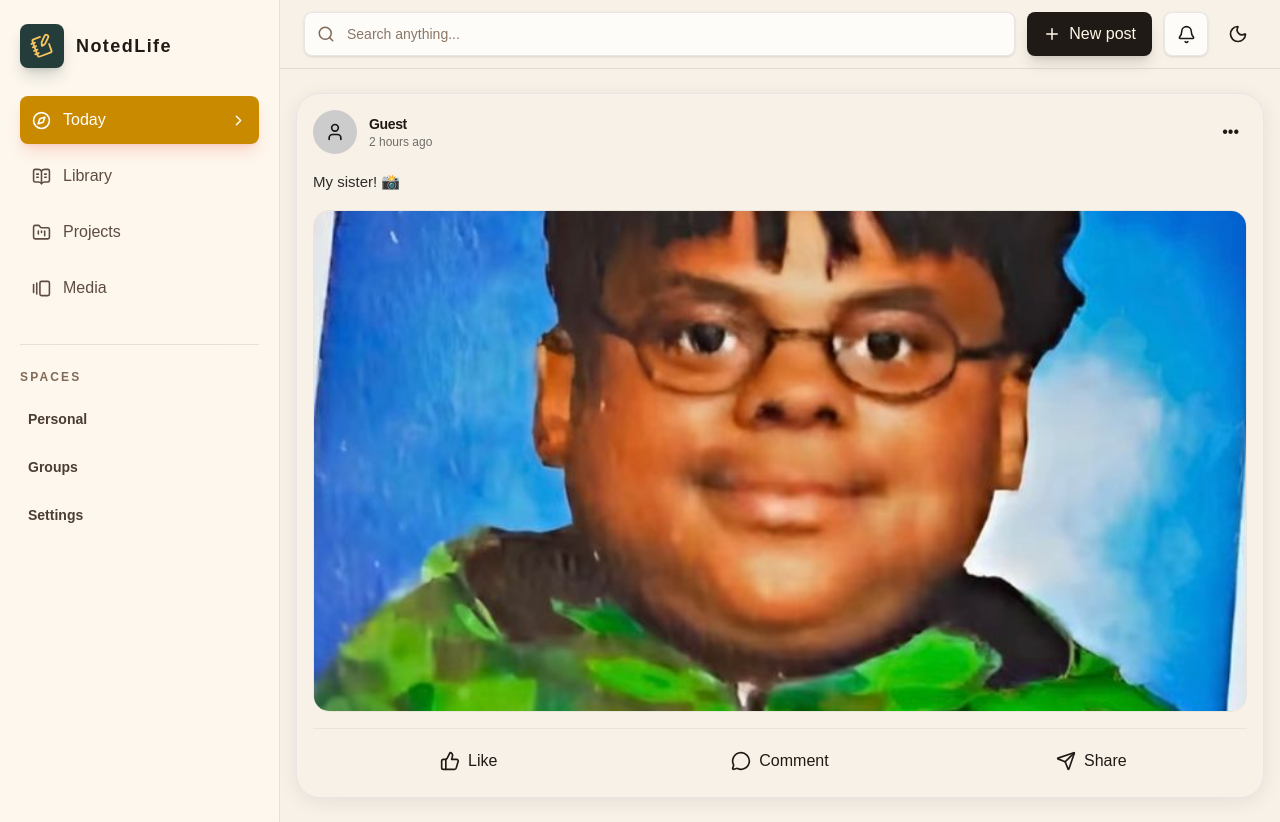
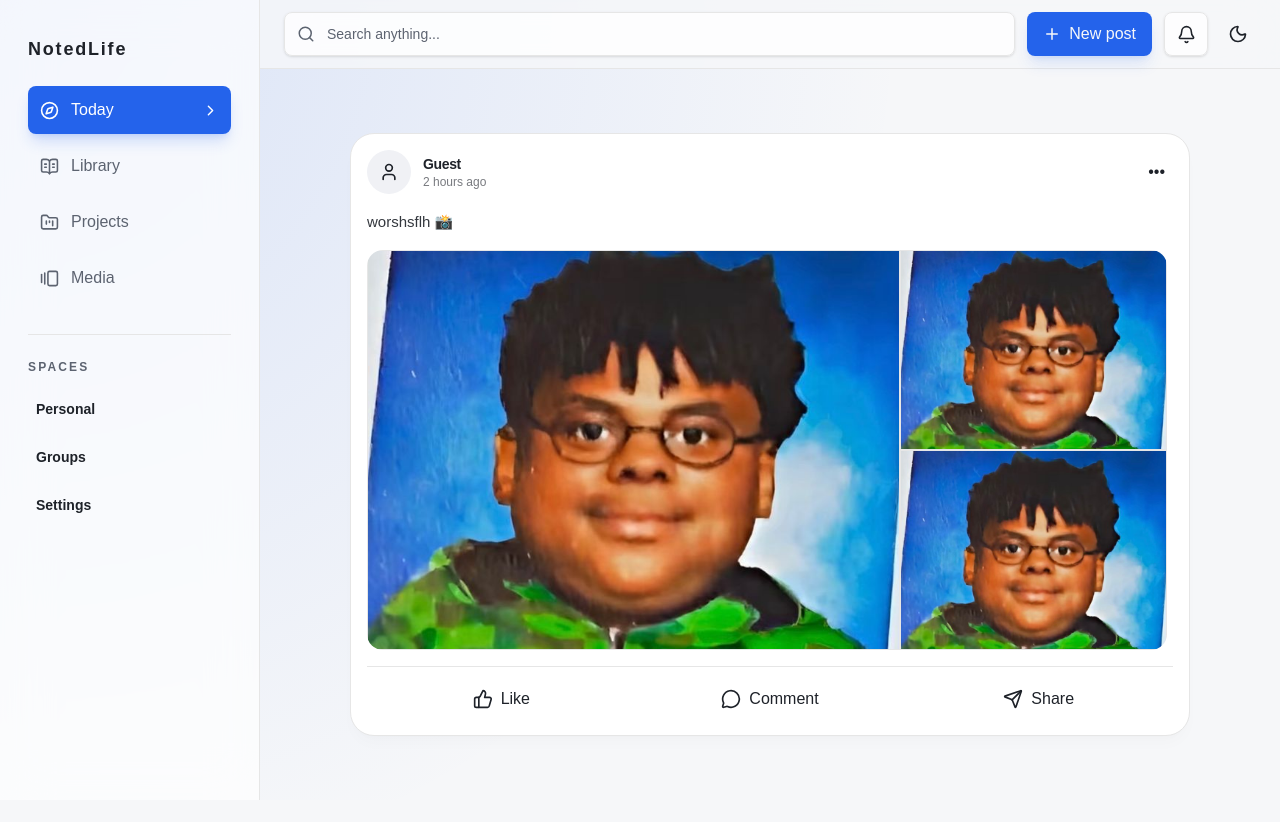
Before and after one commit to RiteshKharal/NotedLife, a Next.js app: page / in a window 1280 px wide. After the commit the page ends 800 px from the top, so only its background shows below. Built offline with nearby package versions, Linux system fonts and the light colour scheme; a web font is replaced by a local one.

Commit message:
more ui added

```diff
--- a/app/globals.css
+++ b/app/globals.css
@@ -3,44 +3,102 @@
 @custom-variant dark (&:where(.dark, .dark *));
 
 @theme {
-	--color-background: var(--background);
-	--color-foreground: var(--foreground);
+	--color-background: hsl(var(--background));
+	--color-foreground: hsl(var(--foreground));
 
-	--color-primary: var(--primary);
+	--color-primary: hsl(var(--primary));
+	--color-primary-hover: hsl(var(--primary-hover));
 
-	--color-card-light: var(--card-light);
-	--color-card-dark: var(--card-dark);
+	--color-card: hsl(var(--card));
+	--color-card2: hsl(var(--card-secondary));
+
+	--color-muted: hsl(var(--muted));
+	--color-muted-foreground: hsl(var(--muted-foreground));
+
+	--color-border: hsl(var(--border));
+
+	--color-success: hsl(var(--success));
+	--color-warning: hsl(var(--warning));
+	--color-danger: hsl(var(--danger));
 }
 
 :root {
-	--background: hsl(0, 0, 99%);
-	--foreground: #171717;
+	--background: 220 23% 97%;
+	--foreground: 220 15% 14%;
 
-	--primary: hsl(220.6, 100%, 59.4%);
+	--primary: 221 83% 53%;
+	--primary-hover: 221 83% 47%;
 
-	--card-light: hsl(0, 0%, 90%);
-	--card-dark: hsl(0, 0%, 80%);
+	--card: 0 0% 100%;
+	--card-secondary: 220 20% 95%;
+
+	--muted: 220 16% 93%;
+	--muted-foreground: 220 10% 40%;
+
+	--border: 0 0% 90%;
+
+	--success: 142 71% 45%;
+	--warning: 38 92% 50%;
+	--danger: 0 84% 60%;
 }
 
 .dark {
-	--background: hsl(0, 0%, 5.6%);
-	--foreground: #ededed;
+	--background: 220 18% 8%;
+	--foreground: 220 15% 92%;
 
-	--primary: hsl(226.5, 100%, 28.3%);
+	--primary: 217 91% 60%;
+	--primary-hover: 217 91% 66%;
 
-	--card-light: hsl(0, 0%, 30%);
-	--card-dark: hsl(0, 0%, 20%);
+	--card: 220 16% 11%;
+	--card-secondary: 220 14% 16%;
+
+	--muted: 220 14% 16%;
+	--muted-foreground: 220 10% 65%;
+
+	--border: 0 0% 17%;
+
+	--success: 142 70% 45%;
+	--warning: 38 92% 55%;
+	--danger: 0 84% 65%;
 }
 
 body {
-	background: var(--background);
-	color: var(--foreground);
+	background: hsl(var(--background));
+	color: hsl(var(--foreground));
+
 	font-family: Arial, Helvetica, sans-serif;
 	font-size: 16px;
+
 	text-rendering: optimizeLegibility;
 }
 
+button {
+	cursor: pointer;
+}
+
 button,
-input {
+input,
+textarea {
 	font: inherit;
 }
+
+* {
+	border-color: hsl(var(--border));
+}
+
+html{
+	scrollbar-width: thin;
+	scroll-behavior: smooth;
+	scrollbar-color: var(--color-foreground) transparent;
+}
+
+@keyframes PopIn{
+	from{
+		scale: 0.1;
+		opacity: 0.1;
+	}
+	to{
+		scale: 1;
+		opacity: 1;
+	}
+}
--- /dev/null
+++ b/app/hooks/useSettleExit.tsx
@@ -0,0 +1,26 @@
+"use client";
+
+import React, { useEffect } from "react";
+
+export function useSettleExit(
+	ContainerRef: React.RefObject<HTMLElement | null>,
+	OnAction: () => void,
+) {
+	useEffect(() => {
+		const event = (ev: MouseEvent) => {
+			if (
+				ContainerRef &&
+				ContainerRef.current &&
+				!ContainerRef.current.contains(ev.target as Node)
+			) {
+				OnAction();
+			}
+		};
+
+		document.addEventListener("mousedown", event);
+
+		return () => {
+			document.removeEventListener("mousedown", event);
+		};
+	}, []);
+}
--- a/app/page.tsx
+++ b/app/page.tsx
@@ -1,129 +1,203 @@
+"use client";
 import {
 	Bell,
 	BookOpenText,
-	CalendarDays,
-	CheckCircle2,
 	ChevronRight,
-	Clock3,
 	Compass,
-	Flame,
 	FolderKanban,
 	GalleryHorizontalEnd,
+	Laugh,
 	MessageCircle,
-	Mic2,
-	NotebookPenIcon,
-	PenLine,
 	Plus,
 	Search,
 	Send,
+	SendHorizonal,
 	Sparkles,
-	Star,
 	ThumbsUp,
-	TrendingUp,
 	User,
+	X,
 } from "lucide-react";
 import Image from "next/image";
+import * as fonts from "./fonts";
 
 import { ThemeToggle } from "./components/ThemeToggle";
-
-const navItems = [
-	{ label: "Today", icon: Compass, active: true },
-	{ label: "Library", icon: BookOpenText },
-	{ label: "Projects", icon: FolderKanban },
-	{ label: "Media", icon: GalleryHorizontalEnd },
-];
+import { useEffect, useRef, useState } from "react";
+import { useSettleExit } from "./hooks/useSettleExit";
+import { Comme } from "next/font/google";
 
 export default function Home() {
+	const [NotificationActive, setNotificationActive] = useState<boolean>(false);
+	const notificationRef = useRef<HTMLDivElement | null>(null);
+	const [CommentsBoard, setCommentsBoards] = useState<null | boolean>(null);
+
+	useSettleExit(notificationRef, () => {
+		setNotificationActive(false);
+	});
+
 	return (
-		<main className="min-h-screen overflow-hidden bg-[#f7f1e7] text-[#201a16] dark:bg-[#101316] dark:text-[#f7efe5]">
-			<div className="fixed inset-0 -z-10 bg-[radial-gradient(circle_at_12%_18%,rgba(238,90,70,0.18),transparent_30%),radial-gradient(circle_at_80%_8%,rgba(58,147,139,0.22),transparent_28%),linear-gradient(135deg,rgba(255,255,255,0.76),rgba(242,229,206,0.62))] dark:bg-[radial-gradient(circle_at_16%_16%,rgba(238,90,70,0.2),transparent_30%),radial-gradient(circle_at_78%_4%,rgba(74,170,157,0.2),transparent_30%),linear-gradient(135deg,rgba(17,20,23,0.92),rgba(31,32,30,0.84))]" />
-
-			<section className="mx-auto grid min-h-screen w-full max-w-360 grid-cols-1 lg:grid-cols-[280px_minmax(0,1fr)]">
-				<aside className="hidden border-r border-[#2f2419]/10 bg-[#fffaf0]/70 px-5 py-6 backdrop-blur-xl dark:border-white/10 dark:bg-[#15191b]/72 lg:block">
+		<main className="min-h-screen overflow-hidden w-full bg-background text-foreground">
+			<section className="mx-auto grid min-h-screen w-full max-w-full grid-cols-1 lg:grid-cols-[260px_minmax(0,1fr)] bg-[radial-gradient(circle_at_0px_0px,hsl(var(--primary)_/0.14),transparent_60%)]">
+				<aside className="hidden border-border border-r bg-card/70 py-6 backdrop-blur-xl lg:block sticky top-0 px-7">
 					<div className="flex items-center gap-3">
-						<div className="flex h-11 w-11 items-center justify-center rounded-[8px] bg-[#243d3a] text-[#f6c35f] shadow-lg shadow-[#243d3a]/20">
+						{/* <div className="flex h-11 w-11 items-center justify-center rounded-lg bg-primary text-card shadow-lg shadow-primary/20">
 							<NotebookPenIcon size={22} className="-rotate-20" />
-						</div>
+						</div> */}
 						<div>
-							<p className="text-lg font-black leading-none tracking-[0.08em]">
+							<p className="text-lg font-black leading-none tracking-widest mt-4">
 								NotedLife
 							</p>
 						</div>
 					</div>
 
 					<nav className="mt-7 space-y-2">
-						{navItems.map((item) => (
-							<button
-								key={item.label}
-								className={`flex h-12 w-full items-center justify-between rounded-[8px] px-3 text-sm font-bold transition ${
-									item.active
-										? "bg-[#ca8a00] text-white shadow-lg shadow-[#ef5a46]/20"
-										: "text-[#5f4c41] hover:bg-[#fff4df] dark:text-[#cfc3b7] dark:hover:bg-white/8"
-								}`}
-							>
+						<button className="flex h-12 w-full items-center justify-between rounded-lg bg-primary px-3 text-sm font-bold text-card shadow-lg shadow-primary/20 transition">
 							<span className="flex items-center gap-3">
-									<item.icon size={19} />
-									{item.label}
+								<Compass size={19} />
+								Today
 							</span>
-								{item.active ? <ChevronRight size={17} /> : null}
+
+							<ChevronRight size={17} />
 						</button>
-						))}
+
+						<button className="flex h-12 w-full items-center justify-between rounded-lg px-3 text-sm font-bold text-muted-foreground transition hover:bg-muted">
+							<span className="flex items-center gap-3">
+								<BookOpenText size={19} />
+								Library
+							</span>
+						</button>
+
+						<button className="flex h-12 w-full items-center justify-between rounded-lg px-3 text-sm font-bold text-muted-foreground transition hover:bg-muted">
+							<span className="flex items-center gap-3">
+								<FolderKanban size={19} />
+								Projects
+							</span>
+						</button>
+
+						<button className="flex h-12 w-full items-center justify-between rounded-lg px-3 text-sm font-bold text-muted-foreground transition hover:bg-muted">
+							<span className="flex items-center gap-3">
+								<GalleryHorizontalEnd size={19} />
+								Media
+							</span>
+						</button>
 					</nav>
 
-					<div className="mt-8 border-t border-[#2f2419]/10 pt-6 dark:border-white/10">
-						<p className="text-xs font-bold uppercase tracking-[0.18em] text-[#806a58] dark:text-[#b7a99d]">
+					<div className="mt-8 border-t border-border pt-6">
+						<p className="text-xs font-bold uppercase tracking-[0.18em] text-muted-foreground">
 							Spaces
 						</p>
 						<div className="mt-4 space-y-3 text-sm font-semibold">
-							<button className="flex w-full items-center gap-3 rounded-lg px-2 py-2 text-left text-[#4c3c33] hover:bg-[#fff4df] dark:text-[#d9cec2] dark:hover:bg-white/8">
+							<button className="flex w-full items-center gap-3 rounded-lg px-2 py-2 text-left text-foreground hover:bg-muted">
 								Personal
 							</button>
 
-							<button className="flex w-full items-center gap-3 rounded-lg px-2 py-2 text-left text-[#4c3c33] hover:bg-[#fff4df] dark:text-[#d9cec2] dark:hover:bg-white/8">
+							<button className="flex w-full items-center gap-3 rounded-lg px-2 py-2 text-left text-foreground hover:bg-muted">
 								Groups
 							</button>
 
-							<button className="flex w-full items-center gap-3 rounded-lg px-2 py-2 text-left text-[#4c3c33] hover:bg-[#fff4df] dark:text-[#d9cec2] dark:hover:bg-white/8">
+							<button className="flex w-full items-center gap-3 rounded-lg px-2 py-2 text-left text-foreground hover:bg-muted">
 								Settings
 							</button>
 						</div>
 					</div>
 				</aside>
 
-				<div className="flex min-w-0 flex-col">
-					<header className="sticky top-0 z-20 border-b border-[#2f2419]/10 bg-[#f7f1e7]/82 px-4 py-3 backdrop-blur-xl dark:border-white/10 dark:bg-[#101316]/80 sm:px-6">
+				<div className="flex min-w-1 flex-col">
+					<header className="sticky top-0 z-20 border-b border-border bg-background/82 px-4 py-3 backdrop-blur-xl sm:px-6">
 						<div className="flex items-center gap-3">
-							<div className="flex h-10 w-10 shrink-0 items-center justify-center rounded-lg bg-[#243d3a] text-[#f6c35f] lg:hidden">
+							<div className="flex h-10 w-10 shrink-0 items-center justify-center rounded-lg bg-primary text-card lg:hidden">
 								<Sparkles size={20} />
 							</div>
 
-							<label className="flex h-11 min-w-0 flex-1 items-center gap-3 rounded-lg border border-[#2f2419]/10 bg-white/76 px-3 text-sm shadow-sm dark:border-white/10 dark:bg-white/8">
-								<Search size={18} className="shrink-0 text-[#7f6a59]" />
+							<label className="flex h-11 min-w-0 flex-1 items-center gap-3 rounded-lg border border-border bg-card/76 px-3 text-sm shadow-sm">
+								<Search size={18} className="shrink-0 text-muted-foreground" />
 								<input
 									type="text"
 									placeholder="Search anything..."
-									className="min-w-0 flex-1 bg-transparent font-semibold outline-none placeholder:text-[#8a7766] dark:placeholder:text-[#b6aa9e]"
+									className="min-w-0 flex-1 bg-transparent font-semibold outline-none placeholder:text-muted-foreground"
 								/>
 							</label>
 
-							<button className="hidden h-11 items-center gap-2 rounded-lg bg-[#201a16] px-4 text-sm font-bold text-[#fff7e8] shadow-lg shadow-[#201a16]/15 transition hover:-translate-y-0.5 dark:bg-[#f7efe5] dark:text-[#15191b] sm:flex">
+							<button className="hidden h-11 items-center gap-2 rounded-lg bg-primary px-4 text-sm font-bold text-background shadow-lg shadow-primary/15 transition hover:-translate-y-0.5 sm:flex">
 								<Plus size={18} />
 								New post
 							</button>
 
-							<button className="flex h-11 w-11 items-center justify-center rounded-lg border border-[#2f2419]/10 bg-white/76 shadow-sm dark:border-white/10 dark:bg-white/8">
+							<div className="relative" ref={notificationRef}>
+								<button
+									className="flex h-11 w-11 items-center justify-center rounded-lg border border-border bg-card/76 shadow-sm"
+									onClick={() => {
+										setNotificationActive((current) => !current);
+									}}
+								>
 									<Bell size={19} />
 								</button>
+
+								{NotificationActive && (
+									<div className="absolute right-0 top-full mt-3 flex flex-col min-w-80 bg-card/97 border border-border p-3 rounded-2xl shadow-xl z-50 min-h-70 max-h-100 animate-[PopIn_0.08s_ease-out]">
+										<div className="flex flex-row justify-between border-b border-border pb-3">
+											<section className={`${fonts.exo2.className}`}>
+												Notification
+											</section>
+											<section>
+												<Bell size={20} />
+											</section>
+										</div>
+
+										<div
+											className={`mt-8 opacity-50 w-full flex flex-row justify-center ${fonts.inconsolata.className} tracking-wide`}
+										>
+											Nothing more to view
+										</div>
+									</div>
+								)}
+							</div>
 
 							<ThemeToggle />
 						</div>
 					</header>
 
-					<section className="flex w-full flex-1 justify-center px-4 py-6">
-						<article className="w-full  overflow-hidden rounded-3xl border border-card-light bg-card p-4 shadow-[0_4px_20px_rgba(0,0,0,0.08)] transition hover:-translate-y-0.5 hover:shadow-[0_8px_30px_rgba(0,0,0,0.12)]">
+					<section className="flex w-full flex-1 justify-center px-4 py-6 flex-col gap-7 items-center ">
+						{CommentsBoard && (
+							<section className="fixed z-50 flex w-full h-full items-center justify-center">
+								<div className="relative flex flex-col w-125 max-w-[95vw] h-130 rounded-2xl border border-border bg-card/90 shadow-xl animate-[PopIn_120ms_ease-out] overflow-hidden backdrop-blur-lg">
+									<div className="flex items-center justify-between border-b border-border px-4 py-3">
+										<span className={fonts.cabin.className}>Comments</span>
+
+										<button
+											onClick={() => setCommentsBoards(null)}
+											className="p-1 rounded-md hover:bg-muted transition"
+										>
+											<X size={18} />
+										</button>
+									</div>
+
+									<div className="flex-1 flex items-center justify-center text-sm text-muted-foreground">
+										No comments yet.
+									</div>
+
+									<div className="border-t border-border p-3">
+										<div className="flex items-center gap-2 rounded-xl bg-muted px-3 py-2 focus-within:ring-2 focus-within:ring-primary/30">
+											<input
+												type="text"
+												placeholder="Write a comment..."
+												className={`flex-1 bg-transparent outline-none text-sm ${fonts.cabin.className}`}
+											/>
+											<button>
+												<SendHorizonal size={18}/>
+											</button>
+											<button className="text-muted-foreground hover:text-foreground transition">
+												<Laugh size={18} />
+											</button>
+										</div>
+									</div>
+								</div>
+							</section>
+						)}
+
+						<section className="w-full max-w-210  overflow-hidden rounded-3xl border border-border bg-card p-4 shadow-lg shadow-foreground/2 transition hover:shadow-xl">
 							<div className="flex items-center justify-between">
 								<div className="flex items-center gap-3">
-									<div className="flex h-11 w-11 items-center justify-center rounded-full bg-card-dark text-foreground">
+									<div className="flex h-11 w-11 items-center justify-center rounded-full bg-card2 text-foreground">
 										<User size={20} />
 									</div>
 
@@ -136,41 +210,72 @@ export default function Home() {
 									</div>
 								</div>
 
-								<button className="rounded-full p-2 transition hover:bg-black/5 dark:hover:bg-white/10">
+								<button className="rounded-full p-2 transition hover:bg-muted">
 									•••
 								</button>
 							</div>
 
 							<div className="mt-4 flex flex-col items-start text-left">
 								<p className="text-[15px] font-medium leading-relaxed text-foreground/90">
-									My sister! 📸
+									worshsflh 📸
 								</p>
 							</div>
 
-							<div className="mt-4 overflow-hidden rounded-2xl border border-black/5 dark:border-white/10">
+							<div className="grid grid-cols-[2fr_1fr] max-w-200 rounded-2xl overflow-hidden mt-4 h-100">
+								<div className=" overflow-hidden  border border-border">
 									<Image
 										src="/ishowspeed.jpg"
 										alt="Post image"
 										width={900}
 										height={900}
-									className="h-auto max-h-125 w-full object-cover transition duration-300 hover:scale-[1.015]"
+										className="h-auto max-h-125 w-full object-cover transition duration-300 hover:scale-[1.015] pointer-events-none"
+										loading="eager"
 									/>
 								</div>
 
-							<div className="mt-4 flex items-center justify-between border-t border-black/5 pt-3 dark:border-white/10">
-								<button className="flex flex-1 flex-row gap-2 items-center justify-center rounded-xl py-2 text-sm font-medium transition hover:bg-black/5 dark:hover:bg-white/10">
-									<ThumbsUp size={20}/> Like
+								<div className="overflow-hidden grid grid-rows-2 border-border">
+									<div className=" overflow-hidden border border-border">
+										<Image
+											src="/ishowspeed.jpg"
+											alt="Post image"
+											width={900}
+											height={900}
+											className="h-auto max-h-125 w-full object-cover transition duration-300 hover:scale-[1.015] pointer-events-none"
+											loading="eager"
+										/>
+									</div>
+									<div className=" overflow-hidden border border-border">
+										<Image
+											src="/ishowspeed.jpg"
+											alt="Post image"
+											width={900}
+											height={900}
+											className="h-auto max-h-125 w-full object-cover transition duration-300 hover:scale-[1.015] pointer-events-none"
+											loading="eager"
+										/>
+									</div>
+								</div>
+							</div>
+
+							<div className="mt-4 flex items-center justify-between border-t border-border pt-3">
+								<button className="flex flex-1 flex-row gap-2 items-center justify-center rounded-xl py-2 text-sm font-medium transition hover:bg-muted">
+									<ThumbsUp size={20} /> Like
 								</button>
 
-								<button className="flex flex-1 flex-row gap-2 items-center justify-center rounded-xl py-2 text-sm font-medium transition hover:bg-black/5 dark:hover:bg-white/10">
-								<MessageCircle size={20}/> Comment
+								<button
+									className="flex flex-1 flex-row gap-2 items-center justify-center rounded-xl py-2 text-sm font-medium transition hover:bg-muted"
+									onClick={() => {
+										setCommentsBoards(true);
+									}}
+								>
+									<MessageCircle size={20} /> Comment
 								</button>
 
-								<button className="flex flex-1 flex-row gap-2 items-center justify-center rounded-xl py-2 text-sm font-medium transition hover:bg-black/5 dark:hover:bg-white/10">
-									<Send size={20}/> Share
+								<button className="flex flex-1 flex-row gap-2 items-center justify-center rounded-xl py-2 text-sm font-medium transition hover:bg-muted">
+									<Send size={20} /> Share
 								</button>
 							</div>
-						</article>
+						</section>
 					</section>
 				</div>
 			</section>
```
Lines whose indentation alone changed are shown as unchanged.
